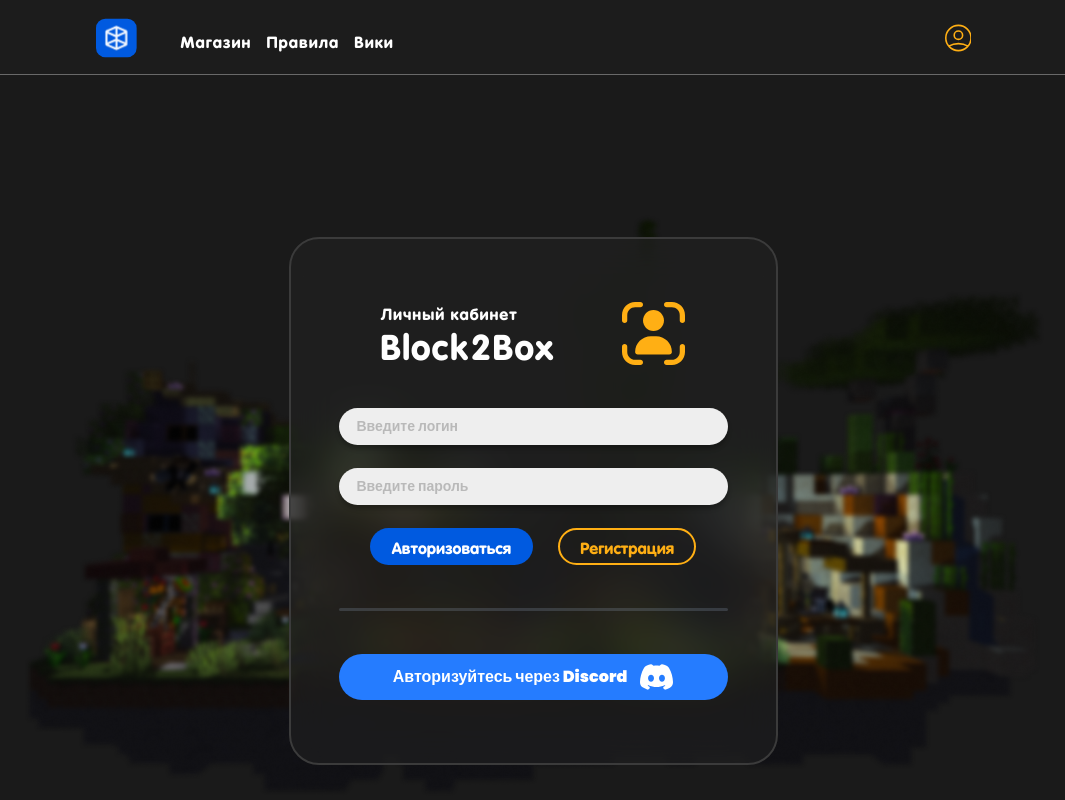
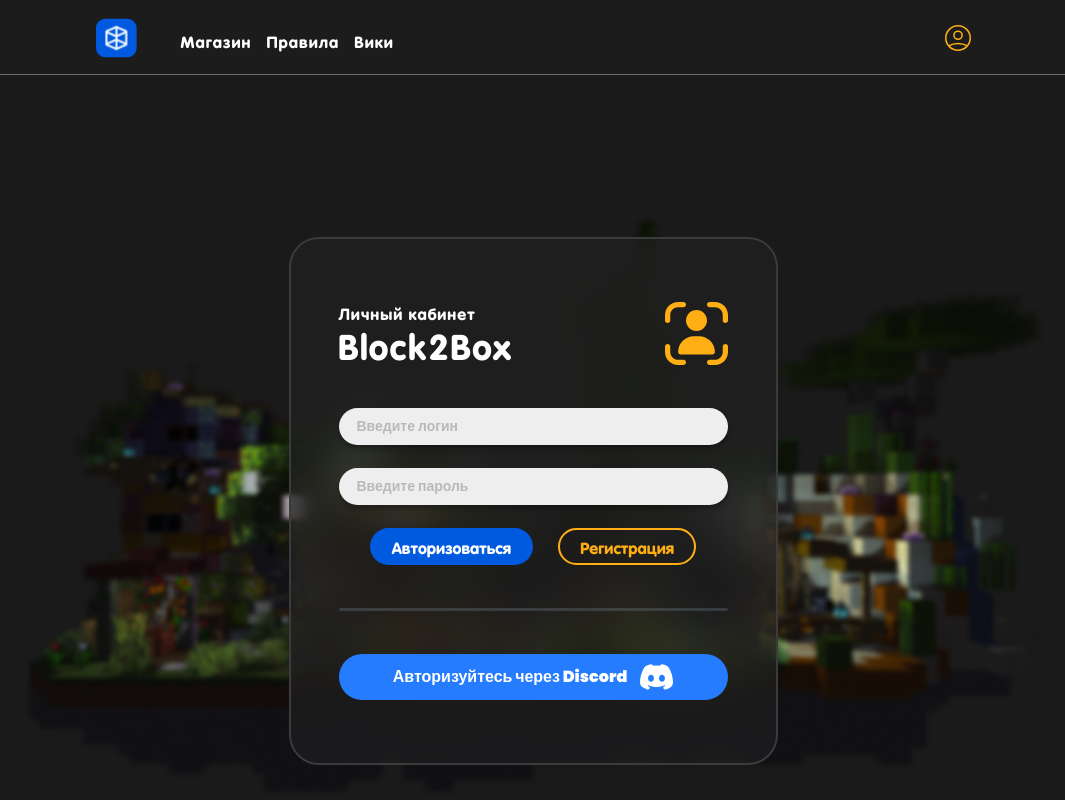
Before and after one commit to Rasolan/b2b, a Next.js app in the folder frontend/: page /login in a window 1280 px wide. Shown: the top 800 px of the page, without its empty margins (107-1172 px from the left). Built offline with nearby package versions, Linux system fonts and the light colour scheme.

Commit message:
Fix login page 29.12.23 12:45

```diff
--- a/frontend/src/app/login/style.css
+++ b/frontend/src/app/login/style.css
@@ -28,7 +28,7 @@
 
 .form__header {
     display: flex;
-    justify-content: center;
+    justify-content: space-between;
     align-items: center;
     margin-bottom: 43px;
 }
--- a/frontend/src/app/page.tsx
+++ b/frontend/src/app/page.tsx
@@ -3,6 +3,6 @@
 
 export default function Home() {
   return (
-    <p>Hi world</p>
+    <p>Hello world</p>
   )
 }
```
Also changed, not shown: frontend/public/svg/user.svg.
